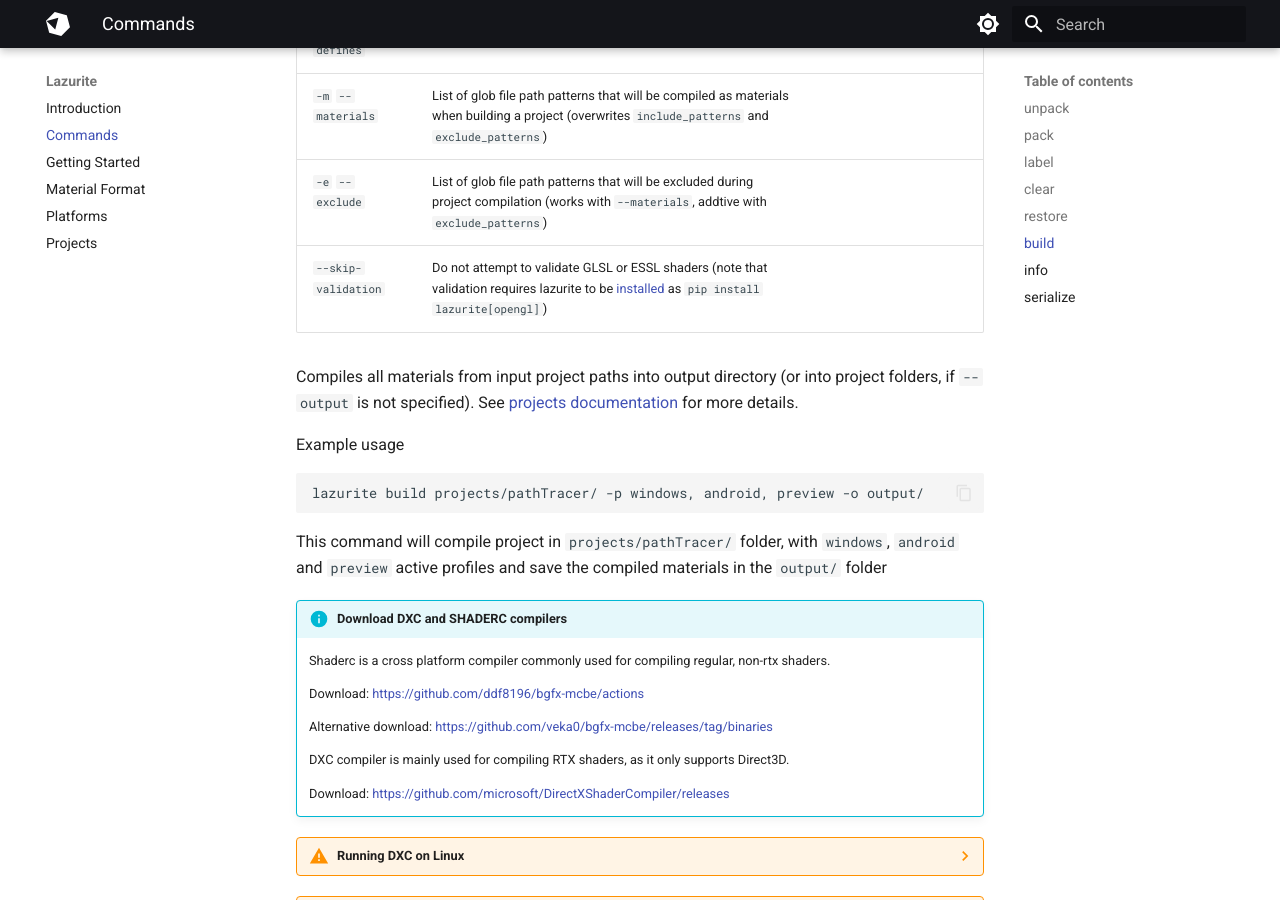
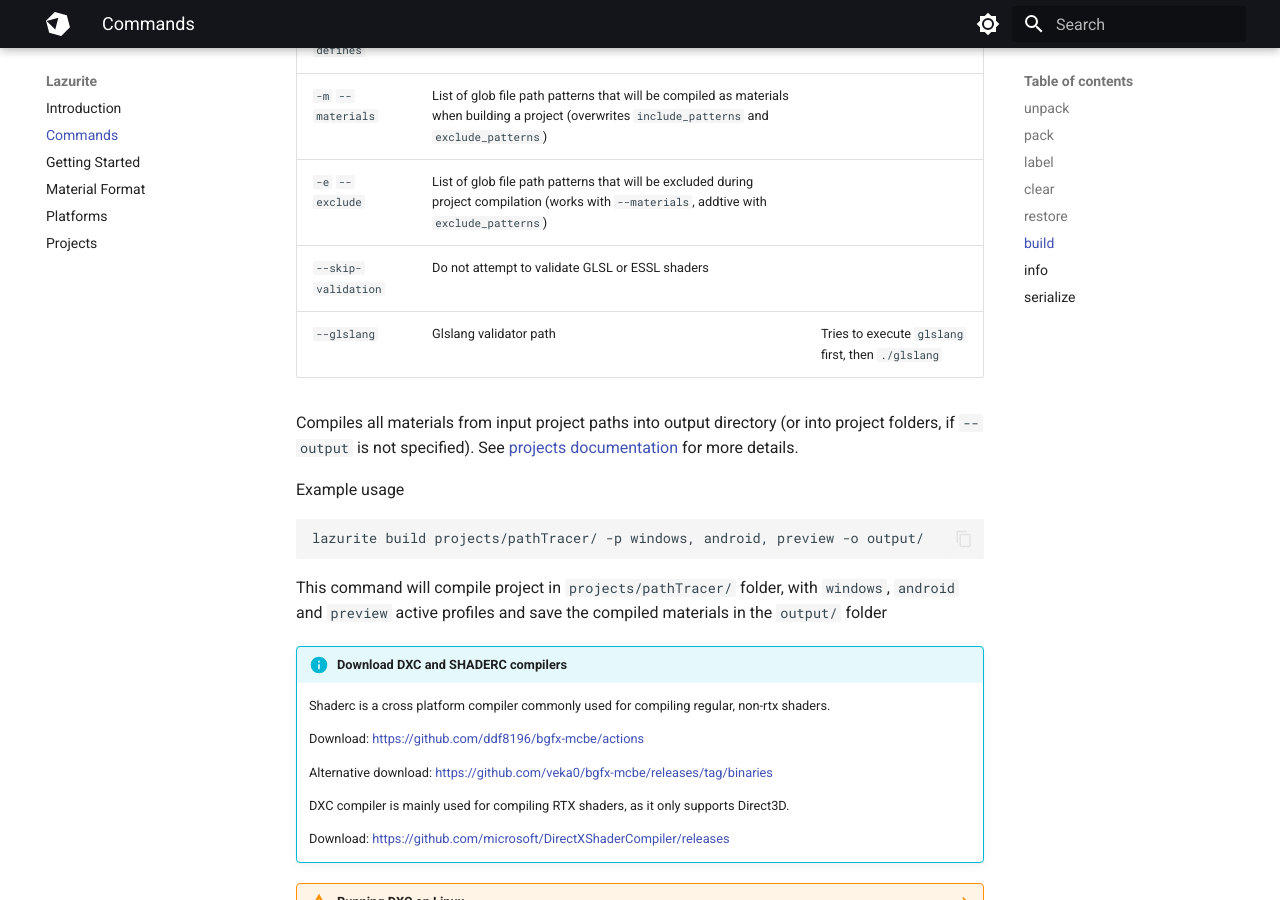
Before and after one commit to veka0/lazurite, an MkDocs documentation site: the page built from docs/commands.md, in a window 1280 px wide and 900 px high, scrolled down 6127 px. Built offline with MkDocs 1.6.1 and Material for MkDocs 9.7.7, drawn with Linux system fonts in a browser that asks for light colours; some of the changed text lies outside the part shown.

Commit message:
Update docs 0.3.0

````diff
--- a/docs/commands.md
+++ b/docs/commands.md
@@ -227,19 +227,20 @@
 lazurite build [PROJECTS ...] [--max-workers WORKERS] [--dxc DXC] [--shaderc SHADERC] [--dxc-args [ARGS ...]] [--shaderc-args [ARGS ...]] [-p [PROFILES ...]] [-d [DEFINES ...]] [-m [MATERIALS ...]] [-e [EXCLUDE ...]] [-o OUTPUT]
 ```
 
-| Argument            | Description                                                                                                                                                         | Default                                            |
-| ------------------- | ------------------------------------------------------------------------------------------------------------------------------------------------------------------- | -------------------------------------------------- |
-| `-o` `--output`     | Output folder, where compiled materials will be stored                                                                                                              | project directory                                  |
-| `--max-workers`     | Maximum number of threads (compiler instances) to use                                                                                                               | CPU cores times 5                                  |
-| `--dxc`             | DXC compiler command                                                                                                                                                | Tries to execute `dxc` first, then `./dxc`         |
-| `--dxc-args`        | DXC arguments                                                                                                                                                       |                                                    |
-| `--shaderc`         | SHADERC compiler command                                                                                                                                            | Tries to execute `shaderc` first, then `./shaderc` |
-| `--shaderc-args`    | SHADERC arguments                                                                                                                                                   |                                                    |
-| `-p` `--profile`    | List of profiles (e.g. `-p debug, windows, preview`)                                                                                                                |                                                    |
-| `-d` `--defines`    | List of defines (e.g. `-d DEBUG, "SAMPLES 10"`)                                                                                                                     |                                                    |
-| `-m` `--materials`  | List of glob file path patterns that will be compiled as materials when building a project (overwrites `include_patterns` and `exclude_patterns`)                   |                                                    |
-| `-e` `--exclude`    | List of glob file path patterns that will be excluded during project compilation (works with `--materials`, addtive with `exclude_patterns`)                        |                                                    |
-| `--skip-validation` | Do not attempt to validate GLSL or ESSL shaders (note that validation requires lazurite to be [installed](index.md#installation) as `pip install lazurite[opengl]`) |                                                    |
+| Argument            | Description                                                                                                                                       | Default                                            |
+| ------------------- | ------------------------------------------------------------------------------------------------------------------------------------------------- | -------------------------------------------------- |
+| `-o` `--output`     | Output folder, where compiled materials will be stored                                                                                            | project directory                                  |
+| `--max-workers`     | Maximum number of threads (compiler instances) to use                                                                                             | CPU cores times 5                                  |
+| `--dxc`             | DXC compiler command                                                                                                                              | Tries to execute `dxc` first, then `./dxc`         |
+| `--dxc-args`        | DXC arguments                                                                                                                                     |                                                    |
+| `--shaderc`         | SHADERC compiler command                                                                                                                          | Tries to execute `shaderc` first, then `./shaderc` |
+| `--shaderc-args`    | SHADERC arguments                                                                                                                                 |                                                    |
+| `-p` `--profile`    | List of profiles (e.g. `-p debug, windows, preview`)                                                                                              |                                                    |
+| `-d` `--defines`    | List of defines (e.g. `-d DEBUG, "SAMPLES 10"`)                                                                                                   |                                                    |
+| `-m` `--materials`  | List of glob file path patterns that will be compiled as materials when building a project (overwrites `include_patterns` and `exclude_patterns`) |                                                    |
+| `-e` `--exclude`    | List of glob file path patterns that will be excluded during project compilation (works with `--materials`, addtive with `exclude_patterns`)      |                                                    |
+| `--skip-validation` | Do not attempt to validate GLSL or ESSL shaders                                                                                                   |                                                    |
+| `--glslang`         | Glslang validator path                                                                                                                            | Tries to execute `glslang` first, then `./glslang` |
 
 Compiles all materials from input project paths into output directory (or into project folders, if `--output` is not specified).
 See [projects documentation](project.md) for more details.
````
Also changed, not shown: other parts of docs/commands.md (+5 -0 lines), docs/index.md (+0 -40 lines), docs/material.md (+13 -1 lines), docs/project.md (+77 -3 lines).
